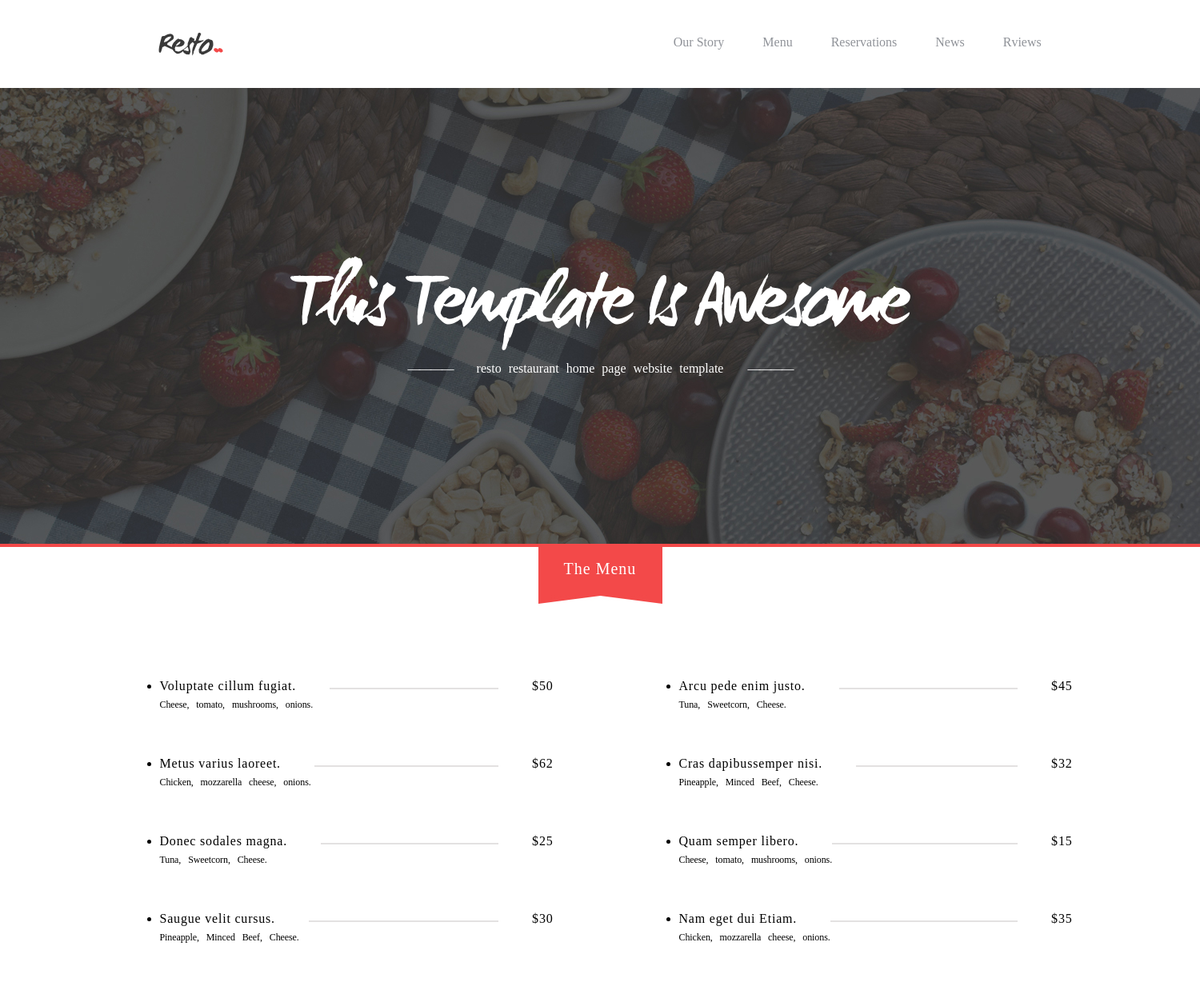
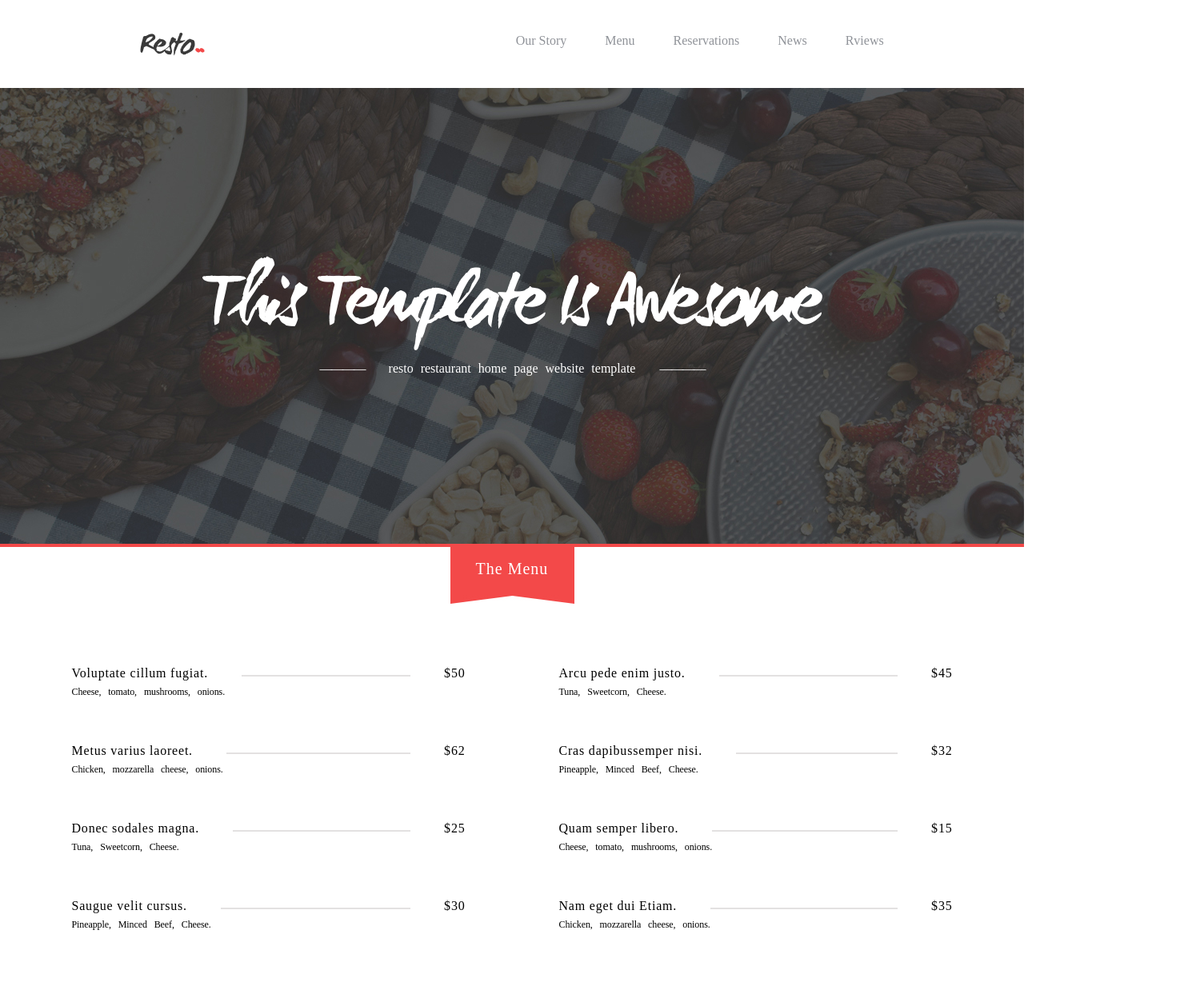
Before and after one commit to Faraks01/Vue-test-task, a Vue app: page / in a window 1280 px wide. Shown: the top 1248 px of the page at 80% size, 1500 px wide, since content can reach past the window. Built offline with nearby package versions, Linux system fonts and the light colour scheme; a web font is replaced by a local one.

Commit message:
Пофиксил отступы

```diff
--- a/src/App.vue
+++ b/src/App.vue
@@ -27,13 +27,19 @@ body {
 }
 
 #app {
-  width: 1500px;
+  max-width: 1500px;
   height: 3088px;
   & > * {
     padding: 0;
   }
 
 	*
+		ul {
+			margin: 0;
+			padding: 0;
+			list-style-type: none;
+		}
+
 		a {
 			text-decoration: none;
 		}
--- a/src/components/Header/NavMenu.vue
+++ b/src/components/Header/NavMenu.vue
@@ -33,7 +33,7 @@ export default {
     font-style: normal;
     font-size: 16px;
     padding: 0 24px;
-		margin-bottom: 6px;
+		margin-bottom: 10px;
   }
 }
 </style>
--- a/src/components/Main/DishesMenu.vue
+++ b/src/components/Main/DishesMenu.vue
@@ -1,5 +1,5 @@
 <template>
-  <el-container class="dishes-menu" direction="vertical">
+  <el-container tag="section" class="dishes-menu" direction="vertical">
     <el-row class="figure-container" type="flex" justify="center">
       <el-col class="figure" v-bind:style="{'background-image': 'url(' + figure + ')'}">
         <span>The Menu</span>
@@ -7,7 +7,7 @@
     </el-row>
 
     <el-row class="menu-container" :gutter="117" type="flex" justify="center">
-      <el-col :span="12">
+      <el-col>
         <ul class="menu menu-left">
           <li class="item" v-for="(item, index) in leftColumnItems" :key="'' + index">
             <h4 class="headline">
@@ -20,7 +20,7 @@
         </ul>
       </el-col>
 
-      <el-col :span="12">
+      <el-col>
         <ul class="menu menu-right">
           <li class="item" v-for="(item, index) in rightColumnItems" :key="'' + index">
             <h4 class="headline">
@@ -35,8 +35,7 @@
     </el-row>
 
     <el-button @click="isActive = !isActive">
-      load more
-			<span>|</span>
+      load more<span>|</span>
       <i
         class="el-icon-right"
         :class="{'el-icon-arrow-down': !isActive, 'el-icon-arrow-up': isActive}"
@@ -105,7 +104,7 @@ export default {
 <style scoped lang='scss'>
 .dishes-menu {
 	min-height: 600px;
-	margin-bottom: 172px;
+	margin-bottom: 200px;
 
   .figure-container {
     margin-bottom: 74px;
```
